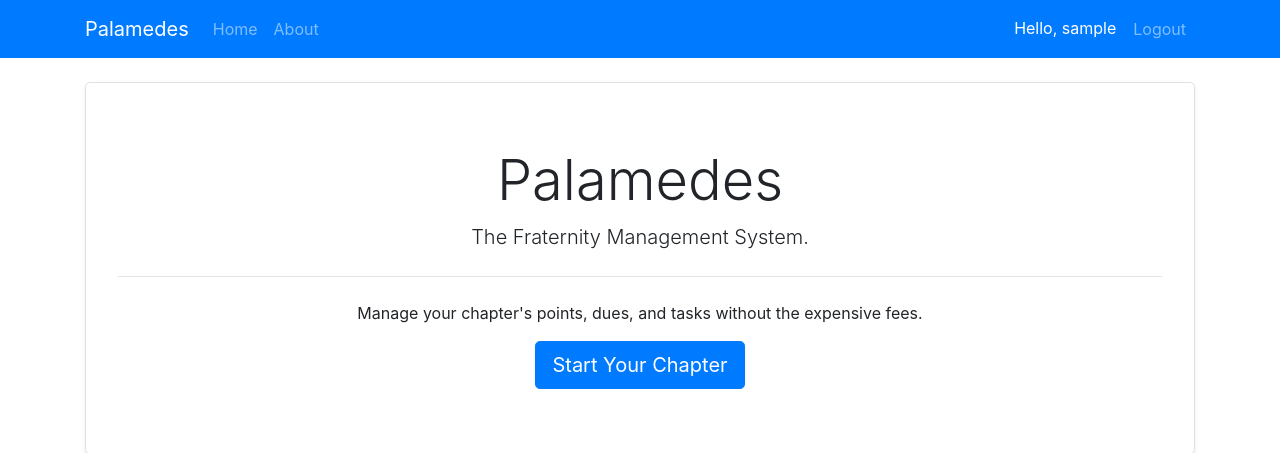
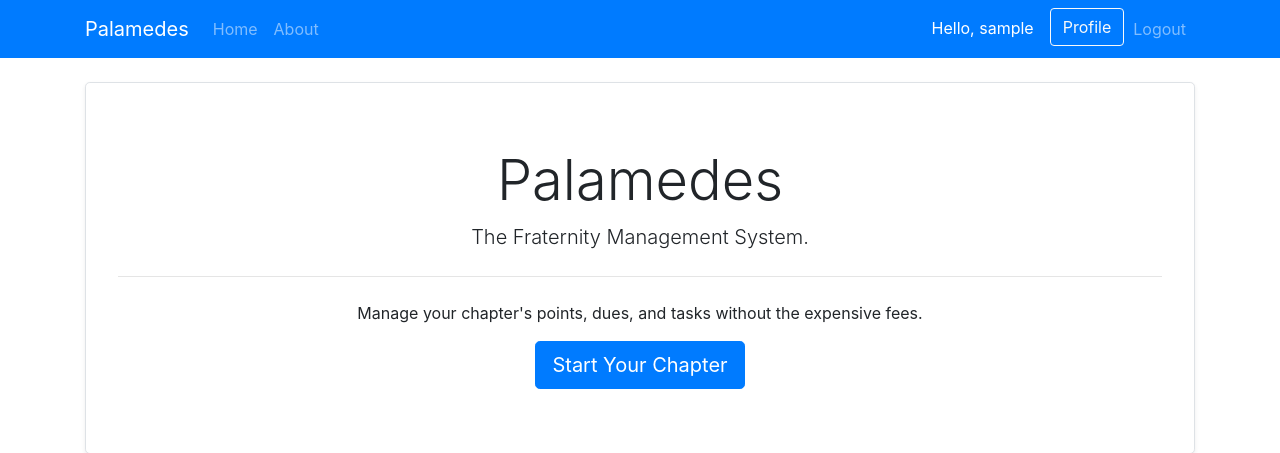
Before and after one commit to dannguyen111/palamedes, a Django app: page / in a window 1280 px wide. Shown: the top 453 px of the page. Run offline with Django 5.2, Linux system fonts and the light colour scheme; the visitor is signed in with stand-in values (Sample User, id 1).

Commit message:
profile section structure

```diff
--- a/palamedes/homepage/templates/homepage/base.html
+++ b/palamedes/homepage/templates/homepage/base.html
@@ -34,6 +34,8 @@
                     <li class="nav-item">
                         <span class="nav-link text-white">Hello, {{ user.username }}</span>
                     </li>
+                    <li class="nav-item">
+                        <a class="btn btn-outline-light ml-2" href="{% url 'profile' %}">Profile</a>
                     <li class="nav-item">
                         <form action="{% url 'logout' %}" method="post" class="form-inline">
                             {% csrf_token %}
--- a/palamedes/palamedes/settings.py
+++ b/palamedes/palamedes/settings.py
@@ -144,3 +144,4 @@ EMAIL_HOST_PASSWORD = os.getenv('EMAIL_HOST_PASSWORD')
 # Redirect to home page after login (change 'home' to 'dashboard' later)
 LOGIN_REDIRECT_URL = 'home'
 LOGOUT_REDIRECT_URL = 'home'
+LOGIN_URL = 'login'
--- a/palamedes/users/models.py
+++ b/palamedes/users/models.py
@@ -33,5 +33,8 @@ class CustomUser(AbstractUser):
     hometown = models.CharField(max_length=100, blank=True)
     bio = models.TextField(blank=True, max_length=500)
 
+    # Profile representation
+    image = models.ImageField(upload_to='profile_pics/', default='default.jpg')
+
     def __str__(self):
         return f"{self.username} ({self.get_role_display()})"
--- /dev/null
+++ b/palamedes/users/templates/users/profile.html
@@ -0,0 +1,6 @@
+{% extends "homepage/base.html" %}
+{% load crispy_forms_tags %}
+
+{% block content %}
+<h1>{{ user.username }}</h1>
+{% endblock %}
--- a/palamedes/users/urls.py
+++ b/palamedes/users/urls.py
@@ -4,6 +4,7 @@ from . import views as user_views
 
 urlpatterns = [
     path('register/', user_views.register, name='register'),
+    path('profile/', user_views.profile, name='profile'),
     path('login/', auth_views.LoginView.as_view(template_name='users/login.html'), name='login'),
     path('logout/', auth_views.LogoutView.as_view(template_name='users/logout.html'), name='logout'),
 ]
--- a/palamedes/users/views.py
+++ b/palamedes/users/views.py
@@ -1,5 +1,6 @@
 from django.shortcuts import render, redirect
 from django.contrib import messages
+from django.contrib.auth.decorators import login_required
 from .forms import CustomUserCreationForm
 
 def register(request):
@@ -14,3 +15,7 @@ def register(request):
     else:
         form = CustomUserCreationForm()
     return render(request, 'users/register.html', {'form': form})
+
+@login_required
+def profile(request):
+    return render(request, 'users/profile.html')
```
Also changed, not shown: palamedes/users/admin.py (+5 -4 lines), palamedes/users/migrations/0002_customuser_image.py (added).
